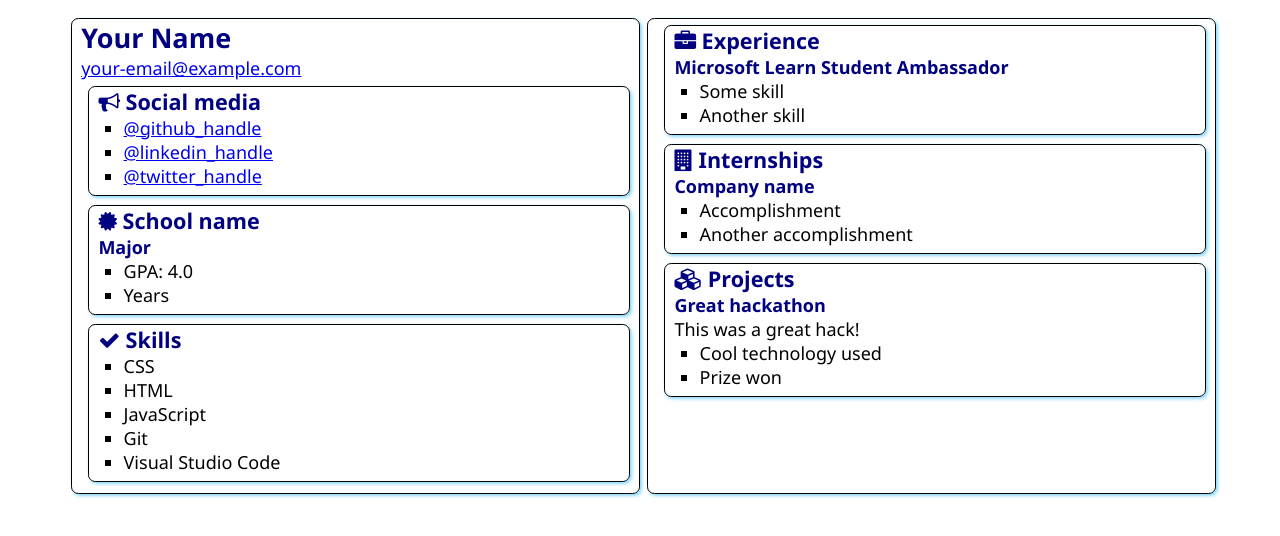
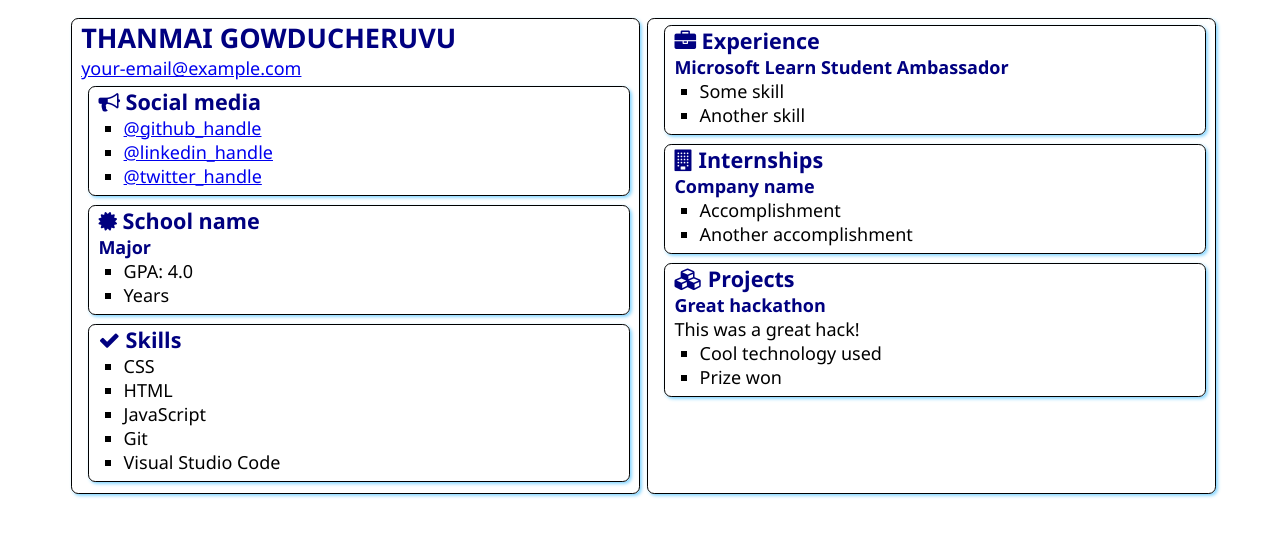
Before and after one commit to innovation-platform/Ambassador-SWA-Pilot, a plain HTML site: page src/index.html in a window 1280 px wide. Drawn offline with Linux system fonts and the light colour scheme.

Commit message:
Update index.html
Added my name

```diff
--- a/src/index.html
+++ b/src/index.html
@@ -12,7 +12,7 @@
 <body>
     <main>
         <article class="box">
-            <h1>Your Name</h1>
+            <h1>THANMAI GOWDUCHERUVU</h1>
             <div><a href="mailto:your.email@example.com">your-email@example.com</a></div>
 
             <section class="box">
```
